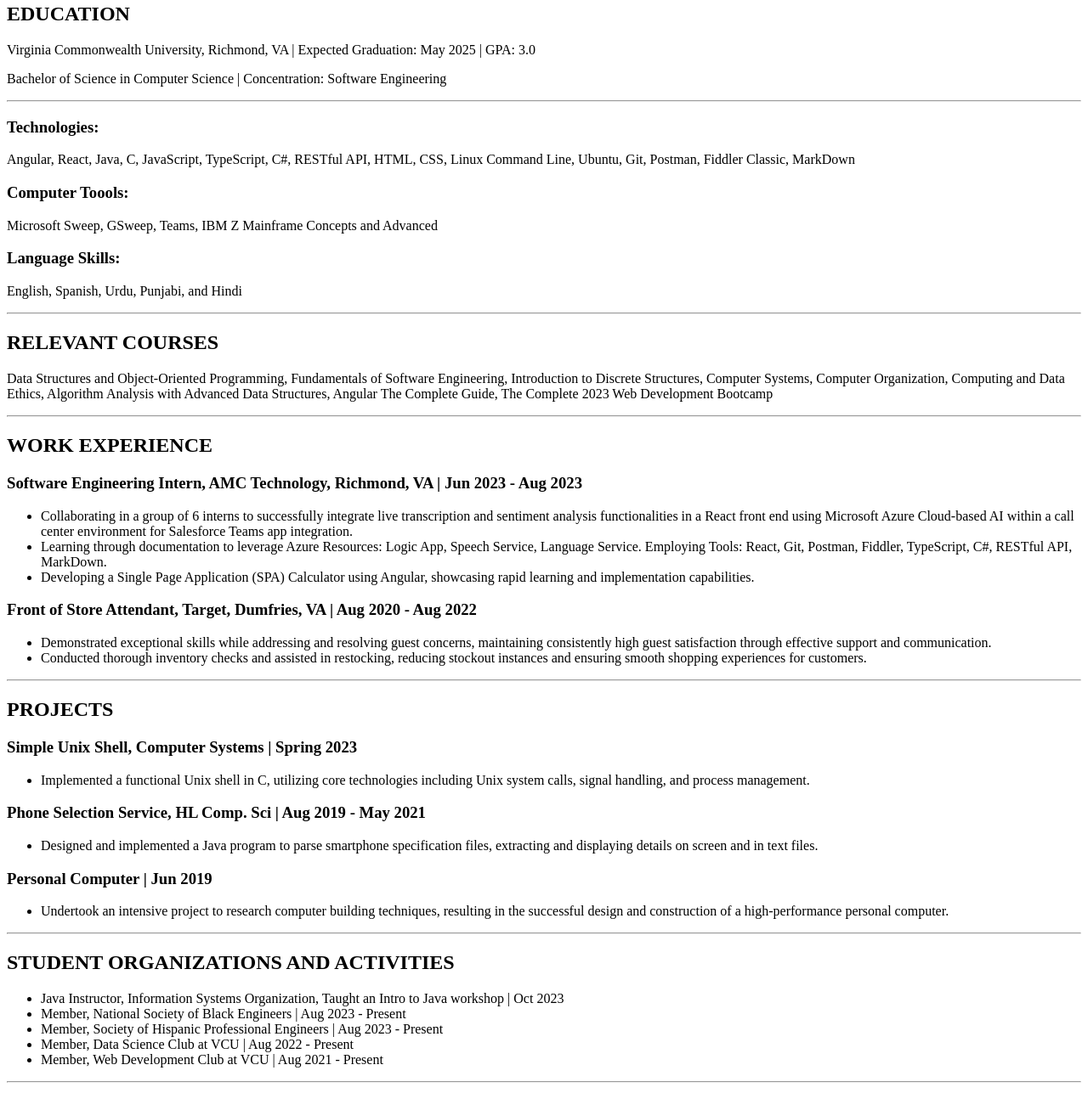
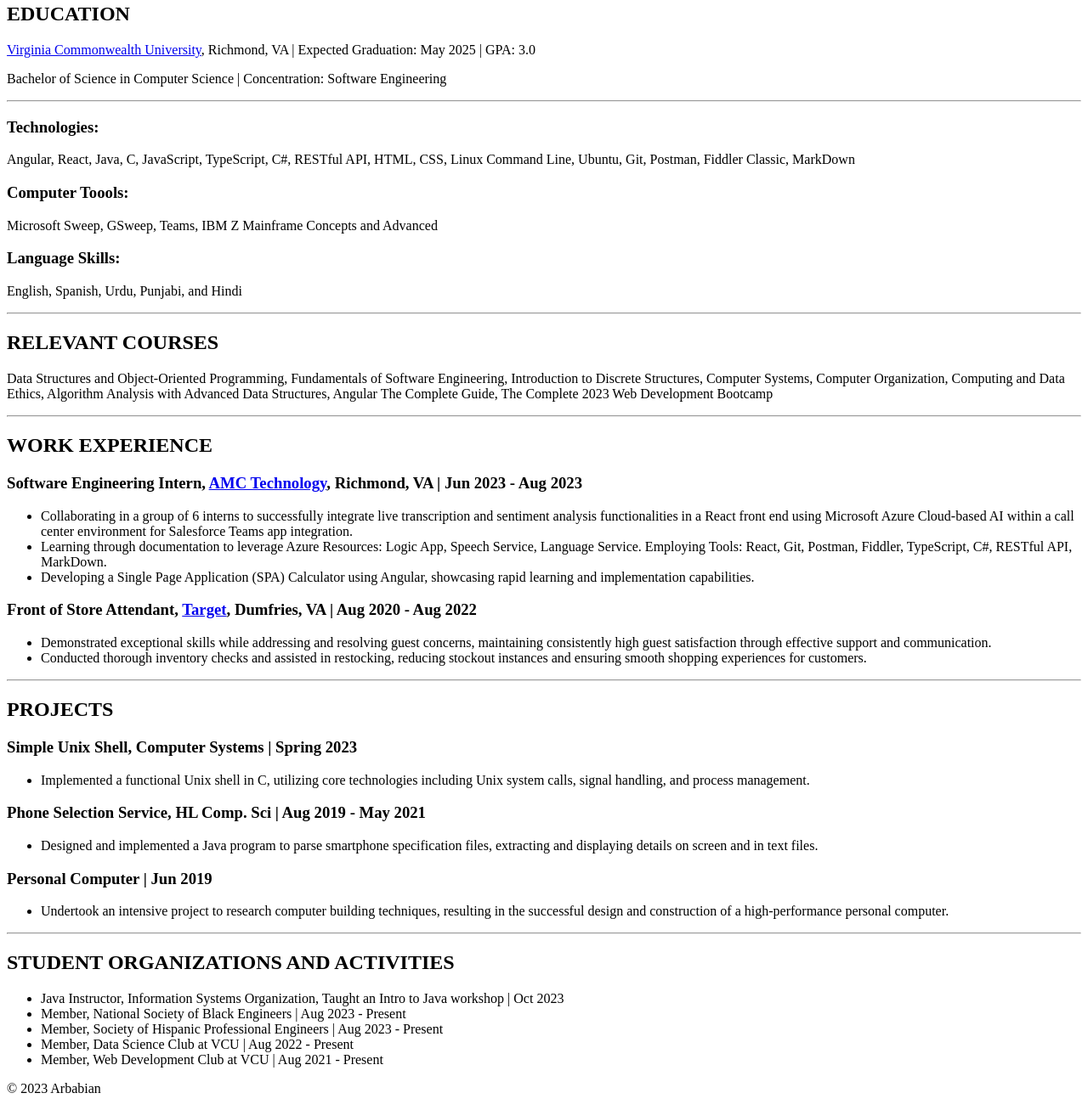
Before and after one commit to Arbabian21/HTML-Resume, a plain HTML site: page index.html in a window 1280 px wide. Shown: the part 529-1836 px from the top of the page at 85% size. Before the commit the page ends 1812 px from the top, so only its background shows below. Drawn offline with Linux system fonts and the light colour scheme.

Commit message:
Update index.html
Added hyperlinking and a footnote

```diff
--- a/index.html
+++ b/index.html
@@ -7,7 +7,7 @@
 
 <body>
     <h1>Arbab Arif</h1>
-    <h3><p>Washington DC - Baltimore Area ● LinkedIn/in/arifarbab</p></h3>
+    <h3><p>Washington DC - Baltimore Area ● <a href="https://www.linkedin.com/in/arifarbab/">LinkedIn/in/arifarbab</a></p></h3>
     <img src="./3f0b0721-7775-4c42-b22a-af56921b46b3.jpg" width="200"/>
 
     <p>
@@ -19,7 +19,7 @@
 
     <p>
         <h2>EDUCATION</h2>
-        <p>Virginia Commonwealth University, Richmond, VA | Expected Graduation: May 2025 | GPA: 3.0</p>
+        <p><a href="https://www.vcu.edu/">Virginia Commonwealth University</a>, Richmond, VA | Expected Graduation: May 2025 | GPA: 3.0</p>
         <p>Bachelor of Science in Computer Science | Concentration: Software Engineering</p>
     </p>
     <hr />
@@ -43,7 +43,7 @@
     <p>
         <h2>WORK EXPERIENCE</h2>
         <p>
-            <h3>Software Engineering Intern, AMC Technology, Richmond, VA | Jun 2023 - Aug 2023</h3>
+            <h3>Software Engineering Intern, <a href="https://www.amctechnology.com/">AMC Technology</a>, Richmond, VA | Jun 2023 - Aug 2023</h3>
             <ul>
                 <li>
                     Collaborating in a group of 6 interns to successfully integrate live transcription and sentiment analysis functionalities in
@@ -62,7 +62,7 @@
         </p>
 
         <p>
-            <h3>Front of Store Attendant, Target, Dumfries, VA | Aug 2020 - Aug 2022</h3>
+            <h3>Front of Store Attendant, <a href="https://www.target.com/">Target</a>, Dumfries, VA | Aug 2020 - Aug 2022</h3>
             <ul>
                 <li>Demonstrated exceptional skills while addressing and resolving guest concerns, maintaining consistently high guest satisfaction
                     through effective support and communication.
@@ -136,8 +136,11 @@
 
         </ul>
     </p>
-    <hr />
 
-
+    <footer>
+        <p>
+            © 2023 Arbabian
+        </p>
+    </footer>
 </body>
 </html>
```
